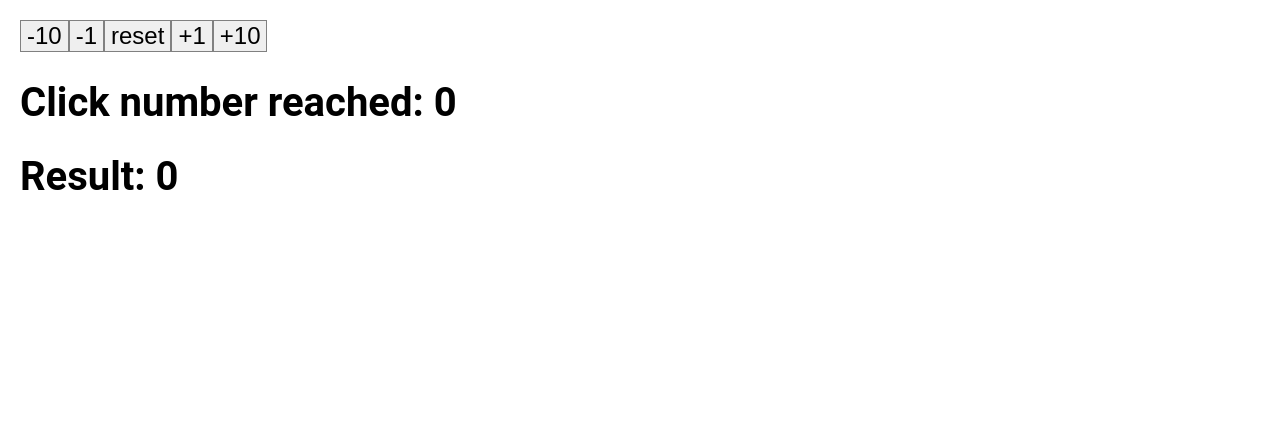
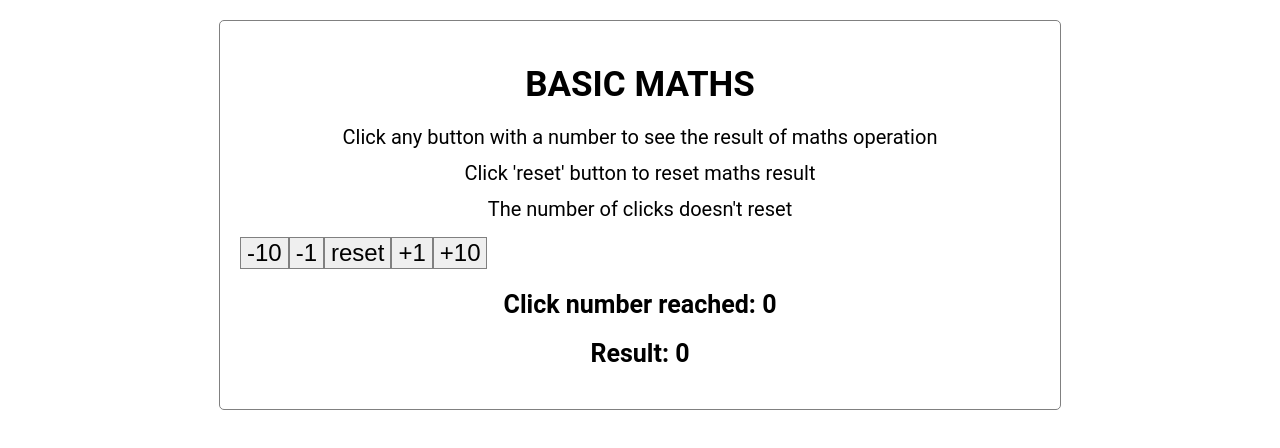
Before and after one commit to mpreus/react_basic_elements_5, a plain HTML site: page index.html in a window 1280 px wide. Drawn offline with nearby package versions, Linux system fonts and the light colour scheme.

Commit message:
Add style corrections

```diff
--- a/app.js
+++ b/app.js
@@ -31,6 +31,10 @@ class Counter extends React.Component {
     render() {
         return (
             <React.Fragment>
+                <h1>Basic maths</h1>
+                <p>Click any button with a number to see the result of maths operation</p>
+                <p>Click 'reset' button to reset maths result</p>
+                <p>The number of clicks doesn't reset</p>
           {/* button components: */}
                 {/* button for subtraction '10' */}
                 <MathButton
@@ -86,8 +90,8 @@ const MathButton = (props) => {
 const ResultPanel = (props) => {
     return (
         <React.Fragment>
-            <h1>Click number reached: {props.count}{props.count > 10 ? <span>. <br/>Processor overload!<br/>Stop clicking immediately!</span> : null}</h1>
-            <h1>Result: {props.result}</h1>
+            <h2>Click number reached: {props.count}{props.count > 10 ? <span>. Processor overload! Stop clicking immediately!</span> : null}</h2>
+            <h2>Result: {props.result}</h2>
         </React.Fragment>
     )
 }
--- a/style.css
+++ b/style.css
@@ -4,14 +4,40 @@ body {
     font-size: 20px;
 }
 
+#root {
+	border: 1px solid grey;
+	border-radius: 5px;
+	margin: 0 auto;
+	padding: 20px;
+	width: 800px;
+}
+
 h1 {
-    font-style: 30px;
+	font-size: 35px;
+	text-align: center;
+	text-transform: uppercase;
+}
+
+h2 {
+    font-size: 25px;
+    text-align: center;
+}
+
+p {
+	line-height: 16px;
+	text-align: center;
 }
 
 button {
     border: 1px solid grey;
     font-size: 24px;
+    margin: 0 auto;
+    transition-duration: .6s;
 }
 button:hover {
-	background-color: #fff;
+	background-color: #ccc;
 }
+
+span {
+	color: darkred;
+}
```
